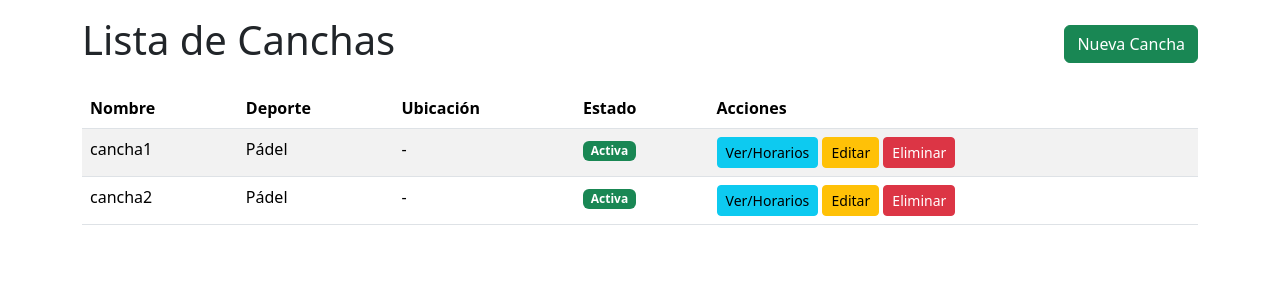
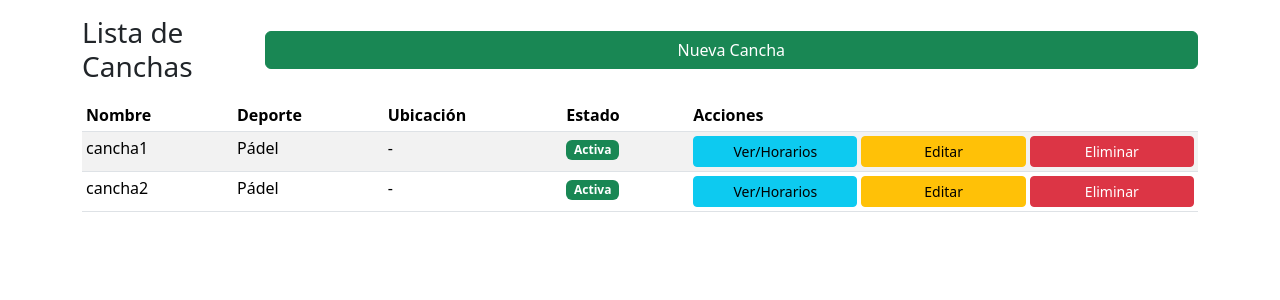
Before and after one commit to FacuMaza/canchas, a Django app: page /canchas/ in a window 1280 px wide. Shown: the part 56-356 px from the top of the page. Run offline with Django 5.2, Linux system fonts and the light colour scheme; data comes from the database, SQL or seed files in the repository; some libraries are stand-ins or nearby versions.

Commit message:
add canchas list

```diff
--- a/canchas/templates/cancha_list.html
+++ b/canchas/templates/cancha_list.html
@@ -4,20 +4,23 @@
 {% block title %}Lista de Canchas{% endblock %}
 
 {% block content %}
-  <div class="d-flex justify-content-between align-items-center mb-3">
-    <h1>Lista de Canchas</h1>
-    <a href="{% url 'cancha-create' %}" class="btn btn-success">Nueva Cancha</a>
+  <div class="d-flex flex-column flex-sm-row justify-content-sm-between align-items-sm-center mb-3">
+    <h1 class="mb-2 mb-sm-0 h3 h2-sm">Lista de Canchas</h1> {# Título un poco más pequeño en móvil #}
+    <a href="{% url 'cancha-create' %}" class="btn btn-success w-100 w-sm-auto">Nueva Cancha</a>
   </div>
 
   {% if canchas %}
-    <table class="table table-striped table-hover">
+    <div class="table-responsive">
+      <table class="table table-striped table-hover table-sm">
         <thead>
           <tr>
             <th>Nombre</th>
             <th>Deporte</th>
-          <th>Ubicación</th>
+            {# En pantallas medianas (md) y mayores, se muestra esta columna #}
+            {# En pantallas pequeñas (sm) y extra pequeñas (xs), se oculta #}
+            <th class="d-none d-md-table-cell">Ubicación</th>
             <th>Estado</th>
-          <th>Acciones</th>
+            <th class="text-center text-md-start">Acciones</th> {# Centrado en móvil, a la izquierda en desktop #}
           </tr>
         </thead>
         <tbody>
@@ -25,7 +28,8 @@
             <tr>
               <td>{{ cancha.nombre }}</td>
               <td>{{ cancha.get_tipo_deporte_display }}</td>
-            <td>{{ cancha.ubicacion|default:"-" }}</td>
+              {# Celda correspondiente a la columna Ubicación, se oculta/muestra igual que el th #}
+              <td class="d-none d-md-table-cell">{{ cancha.ubicacion|default:"-" }}</td>
               <td>
                 {% if cancha.esta_activa %}
                   <span class="badge bg-success">Activa</span>
@@ -34,20 +38,34 @@
                 {% endif %}
               </td>
               <td>
-              <a href="{% url 'cancha-detail' cancha.pk %}" class="btn btn-info btn-sm">Ver/Horarios</a>
-              <a href="{% url 'cancha-update' cancha.pk %}" class="btn btn-warning btn-sm">Editar</a>
-              <a href="{% url 'cancha-delete' cancha.pk %}" class="btn btn-danger btn-sm">Eliminar</a>
+                {# Contenedor de acciones: se apilan en móvil, en fila en desktop #}
+                {# w-100 en móvil para que los botones ocupen el ancho y se vean más grandes #}
+                <div class="d-flex flex-column flex-md-row gap-1 justify-content-center justify-content-md-start">
+                  <a href="{% url 'cancha-detail' cancha.pk %}" class="btn btn-info btn-sm w-100 w-md-auto">
+                    <i class="fas fa-eye d-md-none"></i> {# Icono solo visible ANTES de 'md' #}
+                    <span class="d-none d-md-inline">Ver/Horarios</span> {# Texto solo visible DESDE 'md' #}
+                  </a>
+                  <a href="{% url 'cancha-update' cancha.pk %}" class="btn btn-warning btn-sm w-100 w-md-auto">
+                    <i class="fas fa-edit d-md-none"></i>
+                    <span class="d-none d-md-inline">Editar</span>
+                  </a>
+                  <a href="{% url 'cancha-delete' cancha.pk %}" class="btn btn-danger btn-sm w-100 w-md-auto">
+                    <i class="fas fa-trash d-md-none"></i>
+                    <span class="d-none d-md-inline">Eliminar</span>
+                  </a>
+                </div>
               </td>
             </tr>
           {% endfor %}
         </tbody>
       </table>
+    </div>
 
     {% comment %} Aquí iría la paginación si la implementas {% endcomment %}
 
   {% else %}
     <div class="alert alert-info" role="alert">
-      No hay canchas registradas todavía. <a href="{% url 'cancha-create' %}">¡Crea la primera!</a>
+      No hay canchas registradas todavía. <a href="{% url 'cancha-create' %}" class="alert-link">¡Crea la primera!</a>
     </div>
   {% endif %}
 {% endblock %}
```
Lines whose indentation alone changed are shown as unchanged.
